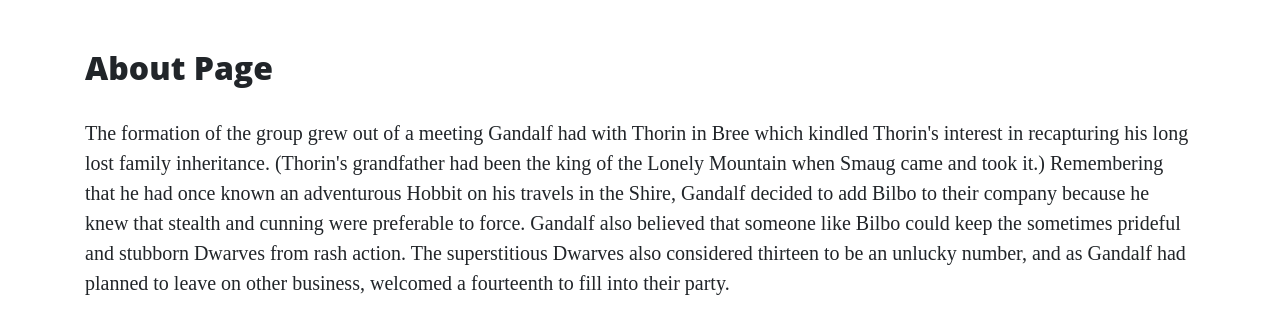
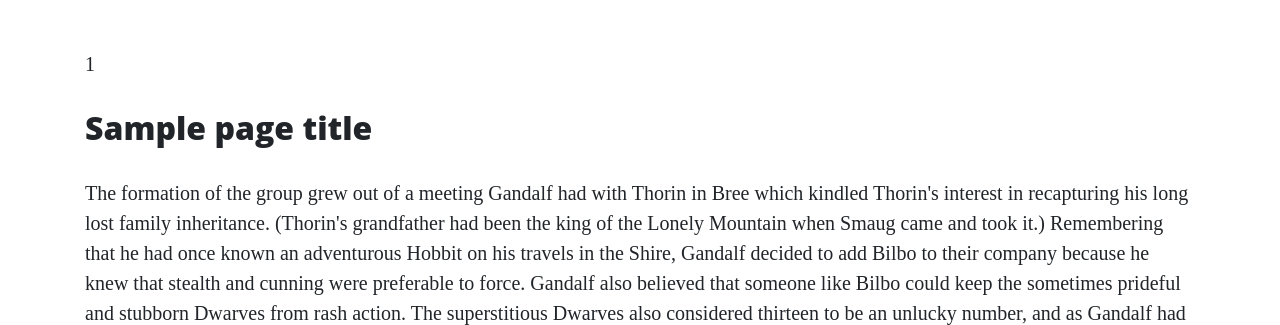
Before and after one commit to NikolettaGr/thorin-flask-app, a Flask app: template templates/about.html in a window 1280 px wide. Shown: the part 629-954 px from the top of the page. Run offline with Flask 3, Linux system fonts and the light colour scheme; the template is opened without the code that fills it: most values are stand-ins (such as "Sample title", 1, 10 or a date in 2020); some libraries are stand-ins or nearby versions.

Commit message:
Use For loops inside html

```diff
--- a/templates/about.html
+++ b/templates/about.html
@@ -1,6 +1,10 @@
 {% extends "base.html" %}
 {% block content %}
-<h2>About Page</h2>
+
+{% for number in list_of_numbers %}
+<p>{{ number }} </p>
+{% endfor %}
+<h2>{{ page_title }}</h2>
 <p>
     The formation of the group grew out of a meeting Gandalf had with Thorin in Bree which kindled Thorin's interest in
     recapturing his long lost family inheritance. (Thorin's grandfather had been the king of the Lonely Mountain when
--- a/templates/careers.html
+++ b/templates/careers.html
@@ -1,4 +1,4 @@
 {% extends "base.html" %}
 {% block content %}
-<h2>Come Work With Us!</h2>
+<h2>{{ page_title }}</h2>
 {% endblock %}
--- a/templates/contact.html
+++ b/templates/contact.html
@@ -1,4 +1,4 @@
 {% extends "base.html" %}
 {% block content %}
-<h2>Contact Us</h2>
+<h2>{{ page_title }}</h2>
 {% endblock %}
```
